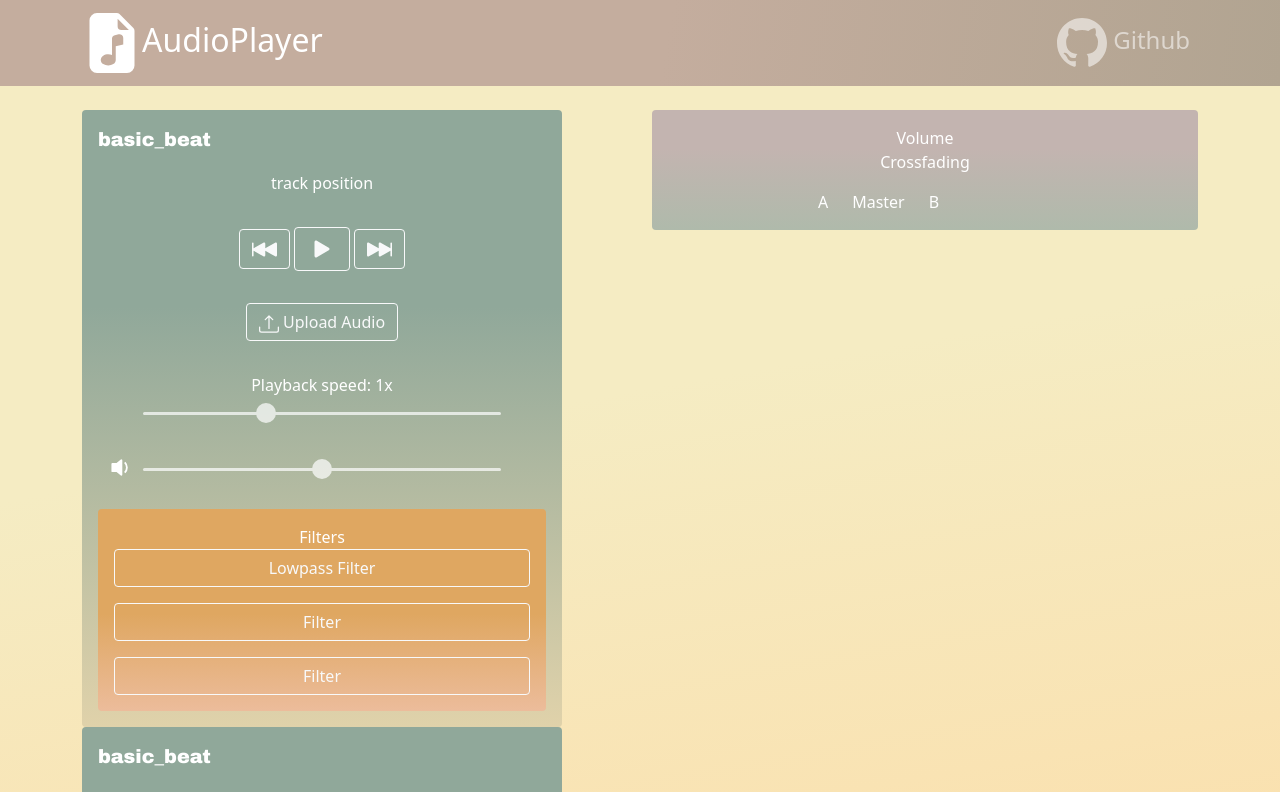
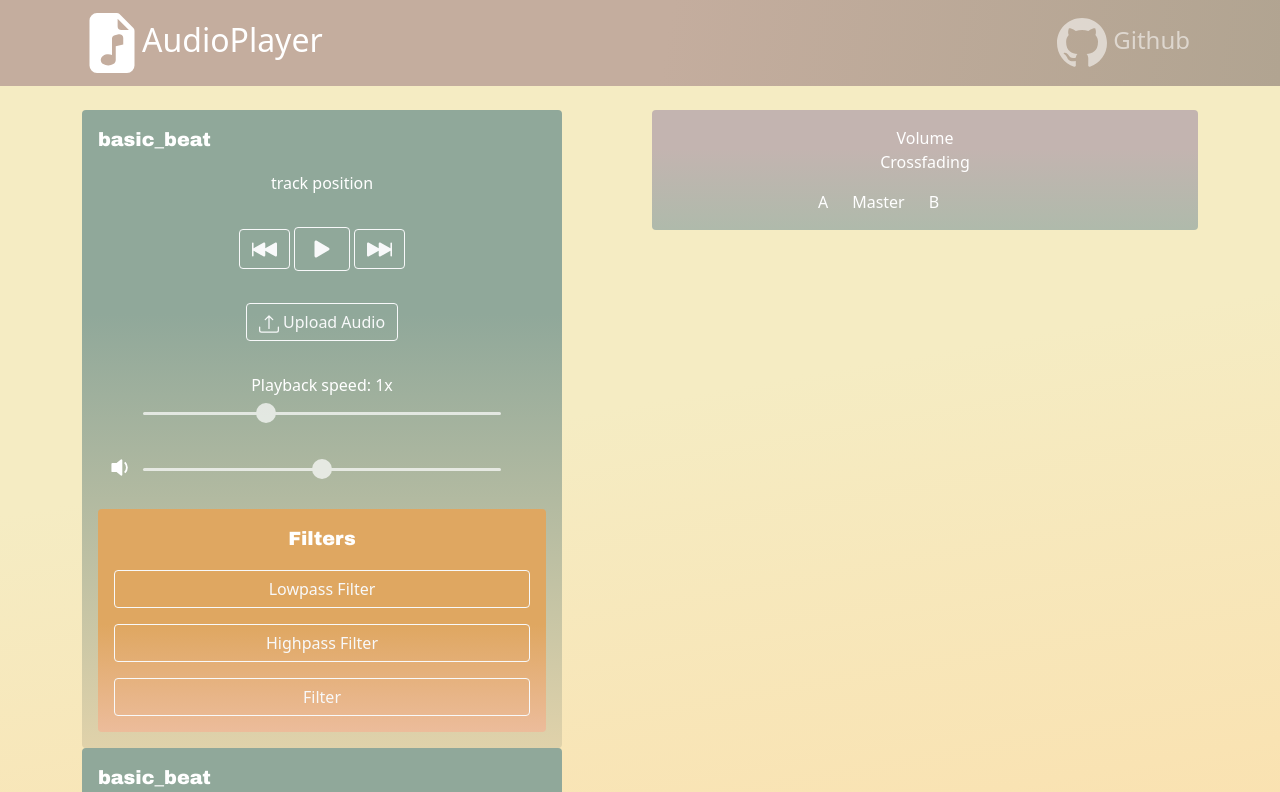
Before and after one commit to LuckyLuke16/audiovideo22, a React (Create React App) app: page / in a window 1280 px wide. Shown: the top 792 px of the page. Built offline with nearby package versions, Linux system fonts and the light colour scheme.

Commit message:
- added highpass filter

```diff
--- a/src/Filter.js
+++ b/src/Filter.js
@@ -8,22 +8,39 @@ export default class Filter extends React.Component{
         super(props);
         this.audio = this.props.audio;
         this.lowpassFilter = null;
+        this.highpassFilter = null;
         this.state = {
             isLowpassOn : false,
+            isHighpassOn : false,
             clickedColor: false,
         }
     }
+
     setFilter(filterTyp){
         if(this.audio.audioCtx === null) {
             return;
         }
         switch(filterTyp){
             case "lowpass":
-                if(this.state.isLowpassOn === false) {
-                    this.setLowpassFilterOn();
-                }else
-                    this.setLowpassFilterOff();
-                this.setState({isLowpassOn: !this.state.isLowpassOn});
+                if(this.state.isHighpassOn)
+                    return;
+                this.setState({isLowpassOn: !this.state.isLowpassOn}, function () {
+                    if (this.state.isLowpassOn === true) {
+                        this.setLowpassFilterOn();
+                    } else
+                        this.turnFilterOff();
+                });
+                break;
+            case "highpass":
+                if(this.state.isLowpassOn)
+                    return;
+                this.setState({isHighpassOn: !this.state.isHighpassOn}, function () {
+                    if (this.state.isHighpassOn === true) {
+                        this.setHighpassFilterOn();
+                    } else {
+                        this.turnFilterOff();
+                    }
+                });
                 break;
             default:
                 break;
@@ -32,13 +49,17 @@ export default class Filter extends React.Component{
     render(){
         return(
             <Card className='filter-card'>
-                <Card.Body>Filters
+                <Card.Body>
+                    <p>Filters</p>
                     <Stack gap={3}>
                         <Button
-                                variant={this.state.isLowpassOn ? "warning" : "outline-light"}
-                                onClick={() => this.setFilter("lowpass")}
+                            variant={this.state.isLowpassOn ? "warning" : "outline-light"}
+                            onClick={() => this.setFilter("lowpass")}
                         >Lowpass Filter</Button>{' '}
-                        <Button variant="outline-light">Filter</Button>{' '}
+                        <Button
+                            variant={this.state.isHighpassOn ? "warning" : "outline-light"}
+                            onClick={() => this.setFilter("highpass")}
+                        >Highpass Filter</Button>{' '}
                         <Button variant="outline-light">Filter</Button>{' '}
                     </Stack>
                 </Card.Body>
@@ -54,12 +75,13 @@ export default class Filter extends React.Component{
             if(this.props.audio.audioCtx === null)
             {
                 this.setState({isLowpassOn : false});
+                this.setState({isHighpassOn : false});
             }
         }
     }
+
     setLowpassFilterOn() {
-        console.log("turn on lowpass filter");
-        this.lowpassFilter = this.audio.audioCtx.createBiquadFilter();
+            this.lowpassFilter = this.audio.audioCtx.createBiquadFilter();
             this.lowpassFilter.type = "lowpass";
             this.lowpassFilter.frequency.setValueAtTime(500,this.audio.audioCtx.currentTime);
             this.audio.source.disconnect();
@@ -69,11 +91,21 @@ export default class Filter extends React.Component{
             this.audio.analyser.connect(this.audio.audioCtx.destination);
     }
 
-    setLowpassFilterOff() {
-        console.log("turn off lowpass filter");
+    turnFilterOff() {
         this.audio.source.disconnect();
         this.audio.source.connect(this.audio.gainNode);
         this.audio.gainNode.connect(this.audio.analyser);
         this.audio.analyser.connect(this.audio.audioCtx.destination);
     }
+
+    setHighpassFilterOn() {
+        this.highpassFilter = this.audio.audioCtx.createBiquadFilter();
+        this.highpassFilter.type = "highpass";
+        this.highpassFilter.frequency.setValueAtTime(2000,this.audio.audioCtx.currentTime);
+        this.audio.source.disconnect();
+        this.audio.source.connect(this.highpassFilter);
+        this.highpassFilter.connect(this.audio.gainNode);
+        this.audio.gainNode.connect(this.audio.analyser);
+        this.audio.analyser.connect(this.audio.audioCtx.destination);
+    }
 }
```
